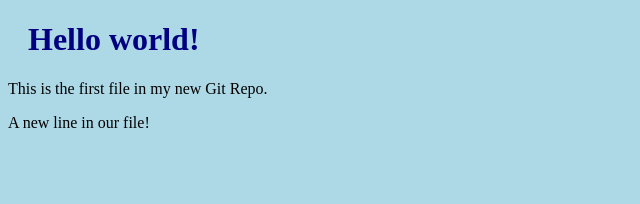
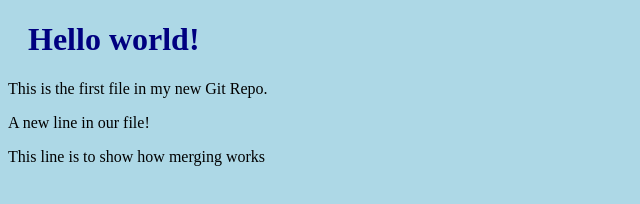
Before and after one commit to dfeludu4/git-tutorials, a plain HTML site: page index.html in a window 1280 px wide. Shown: the whole page, without its empty margins (0-640 px from the left). Drawn offline with Linux system fonts and the light colour scheme.

Commit message:
updated index.html to explain mergin

```diff
--- a/index.html
+++ b/index.html
@@ -9,6 +9,7 @@
 <h1>Hello world!</h1>
 <p>This is the first file in my new Git Repo.</p>
 <p>A new line in our file!</p>
+<p>This line is to show how merging works</p>
 
 </body>
 </html>
```
